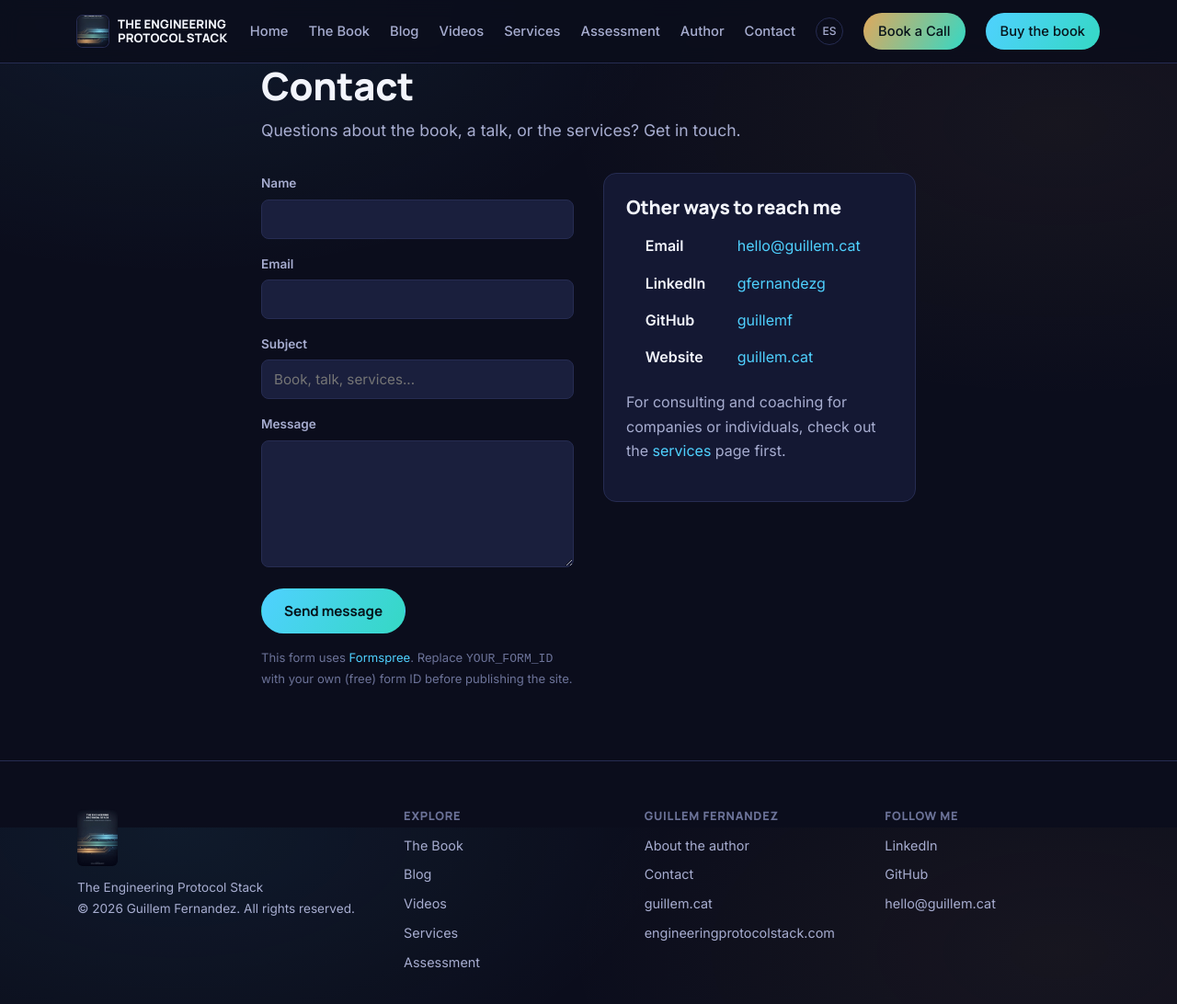
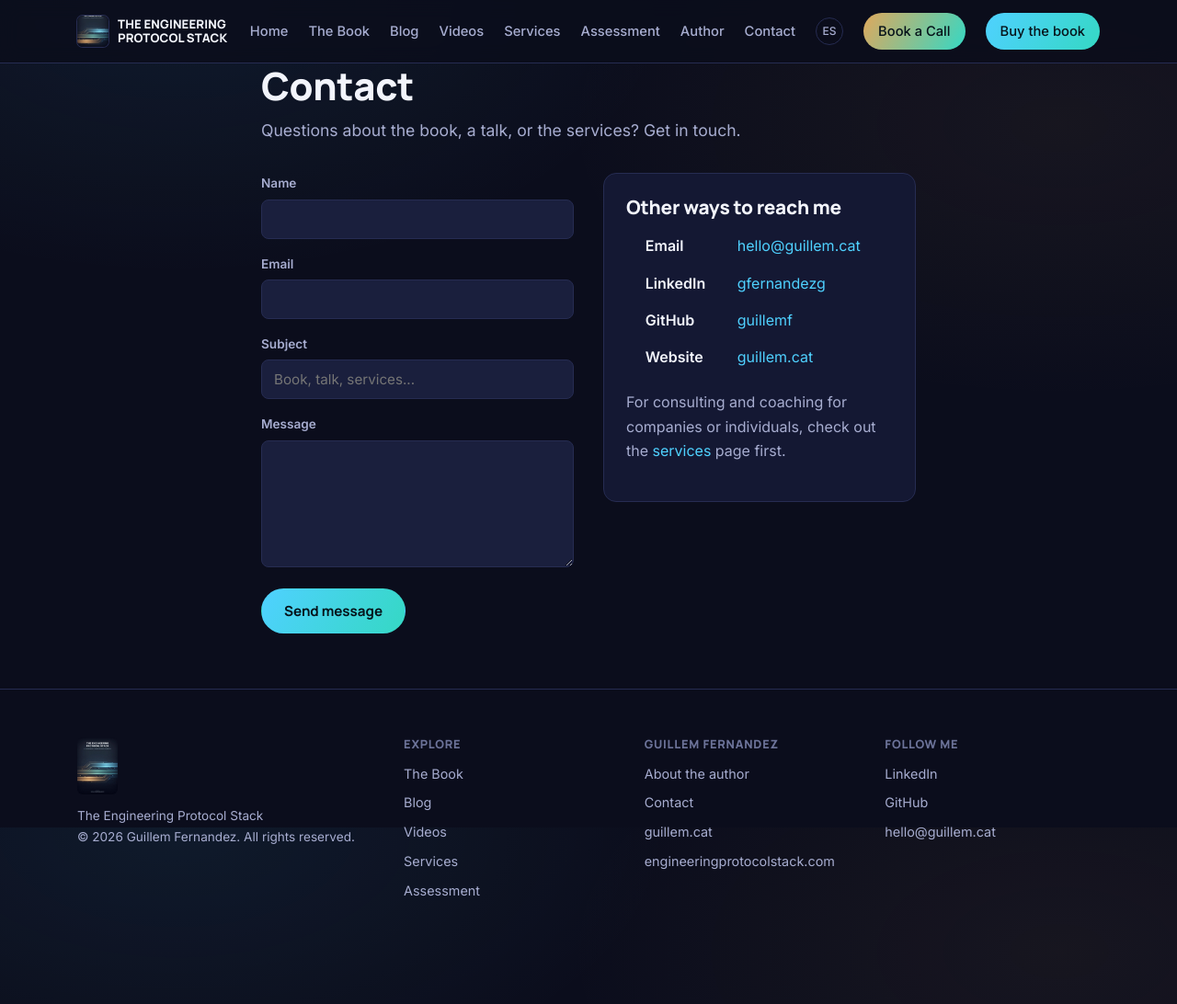
Before and after one commit to guillemf/engineeringprotocolstack, a Jekyll site: the page built from contact.md, in a window 1280 px wide and 1098 px high. Shown: the top 1092 px of the window at 92% size. Built offline with Jekyll 4.4.1, drawn with Linux system fonts in a browser that asks for light colours.

Commit message:
Updated Formspree id

```diff
--- a/contact.md
+++ b/contact.md
@@ -8,7 +8,7 @@ alt_lang_url: /es/contact/
 
 <div class="contact-grid">
   <div>
-    <form action="https://formspree.io/f/xbgrngpz" method="POST">
+    <form action="https://formspree.io/f/mwlkgqde" method="POST">
       <div class="form-field">
         <label for="name">Name</label>
         <input type="text" id="name" name="name" required>
@@ -27,10 +27,6 @@ alt_lang_url: /es/contact/
       </div>
       <button type="submit" class="btn btn-primary">Send message</button>
     </form>
-    <p style="font-size:.82rem; margin-top:1rem; color:var(--text-faint);">
-      This form uses <a href="https://formspree.io" target="_blank" rel="noopener">Formspree</a>.
-      Replace <code>YOUR_FORM_ID</code> with your own (free) form ID before publishing the site.
-    </p>
   </div>
 
   <div>
```
